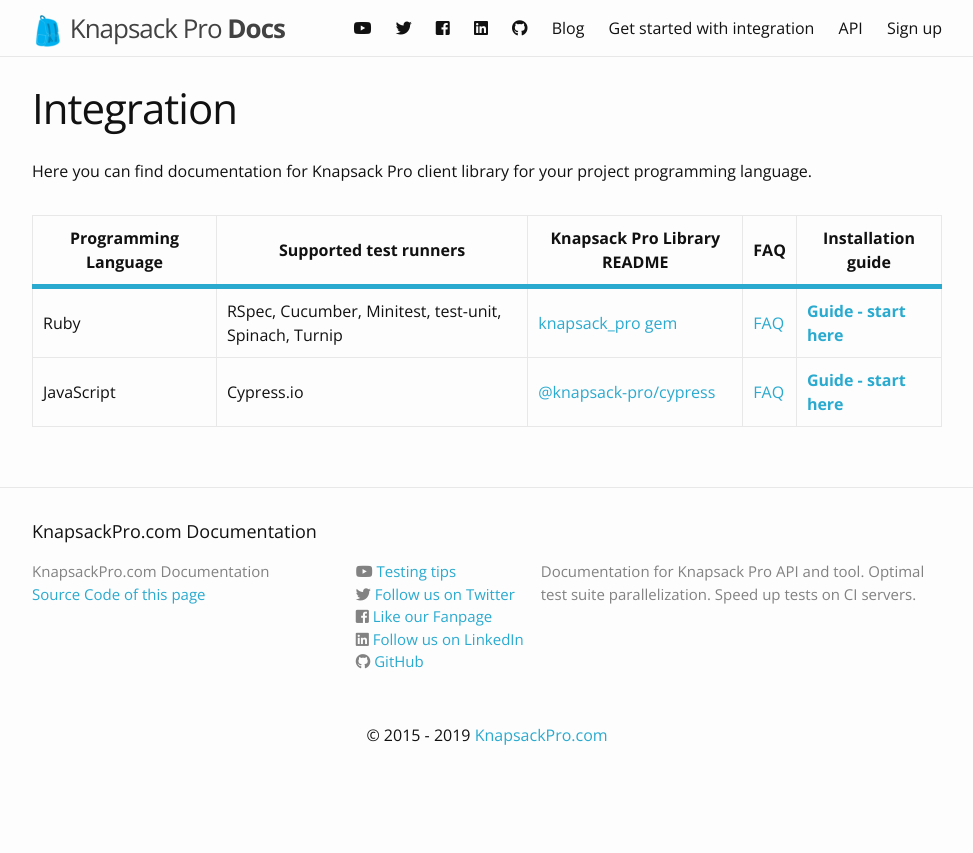
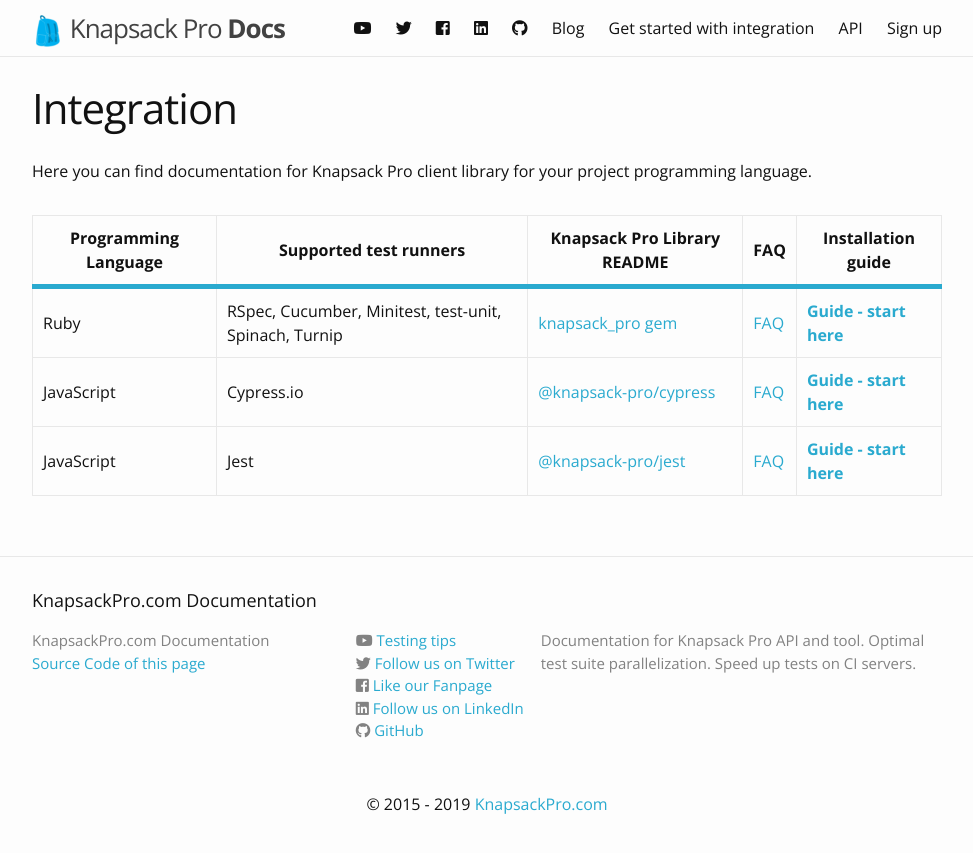
Before and after one commit to KnapsackPro/docs.knapsackpro.com, a Jekyll site: the page built from integration.md, in a window 1280 px wide. Shown: the top 853 px of the page, without its empty margins (153-1126 px from the left). Built offline with Jekyll 4.4.1, drawn with Linux system fonts in a browser that asks for light colours; nearby versions of some CDN libraries.

Commit message:
Add @knapsack-pro/jest to integration page

```diff
--- a/integration.md
+++ b/integration.md
@@ -28,4 +28,11 @@ permalink: /integration/
     <td><a href="https://github.com/KnapsackPro/knapsack-pro-cypress#faq">FAQ</a></td>
     <td><a href="https://github.com/KnapsackPro/knapsack-pro-cypress#installation"><b>Guide - start here</b></a></td>
   </tr>
+  <tr>
+    <td>JavaScript</td>
+    <td>Jest</td>
+    <td><a href="https://github.com/KnapsackPro/knapsack-pro-jest">@knapsack-pro/jest</a></td>
+    <td><a href="https://github.com/KnapsackPro/knapsack-pro-jest#faq">FAQ</a></td>
+    <td><a href="https://github.com/KnapsackPro/knapsack-pro-jest#installation"><b>Guide - start here</b></a></td>
+  </tr>
 </table>
```
